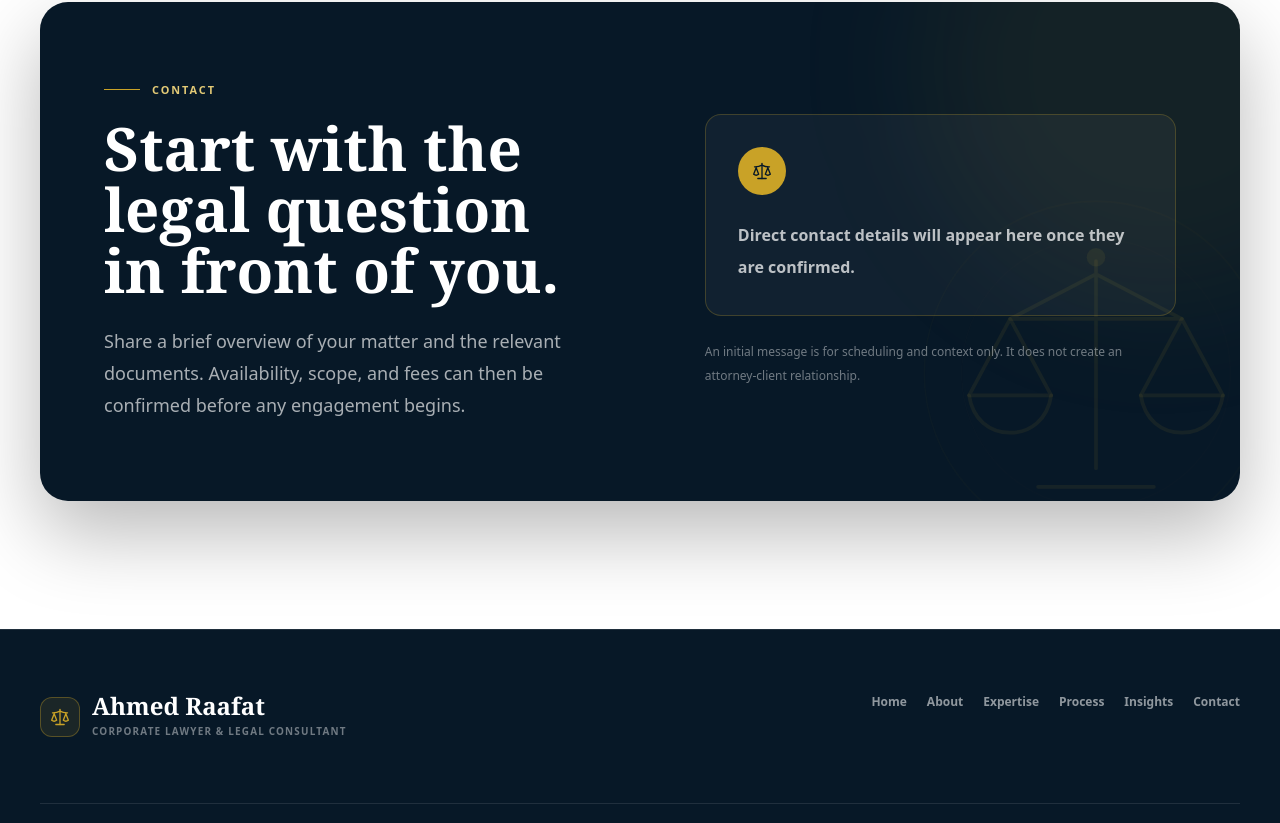
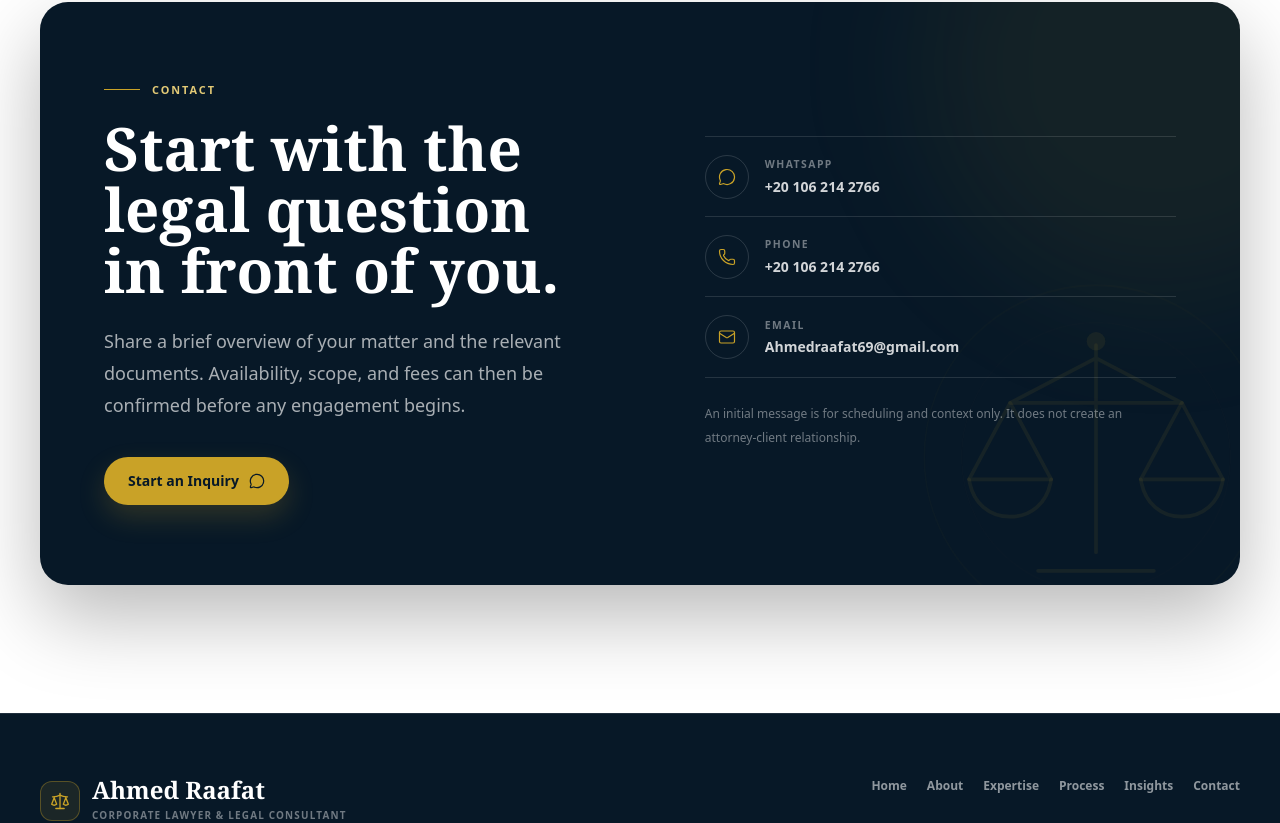
Before and after one commit to Ou4y/ahmed-portfolio, a React (Vite) app: page / in a window 1280 px wide. Shown: the part 6629-7452 px from the top of the page. Built offline with nearby package versions, Linux system fonts and the light colour scheme; a web font is replaced by a local one.

Commit message:
feat: add verified contact details

```diff
--- a/src/data/site.js
+++ b/src/data/site.js
@@ -10,8 +10,8 @@ export const navigationItems = [
 export const siteConfig = {
   portrait: '/images/ahmed-raafat.jpeg',
   contact: {
-    phone: '',
-    email: '',
-    whatsapp: '',
+    phone: '+20 106 214 2766',
+    email: 'Ahmedraafat69@gmail.com',
+    whatsapp: '+20 106 214 2766',
   },
 }
```
Also changed, not shown: 2 other files (tests, documents, lock files or other folders).
